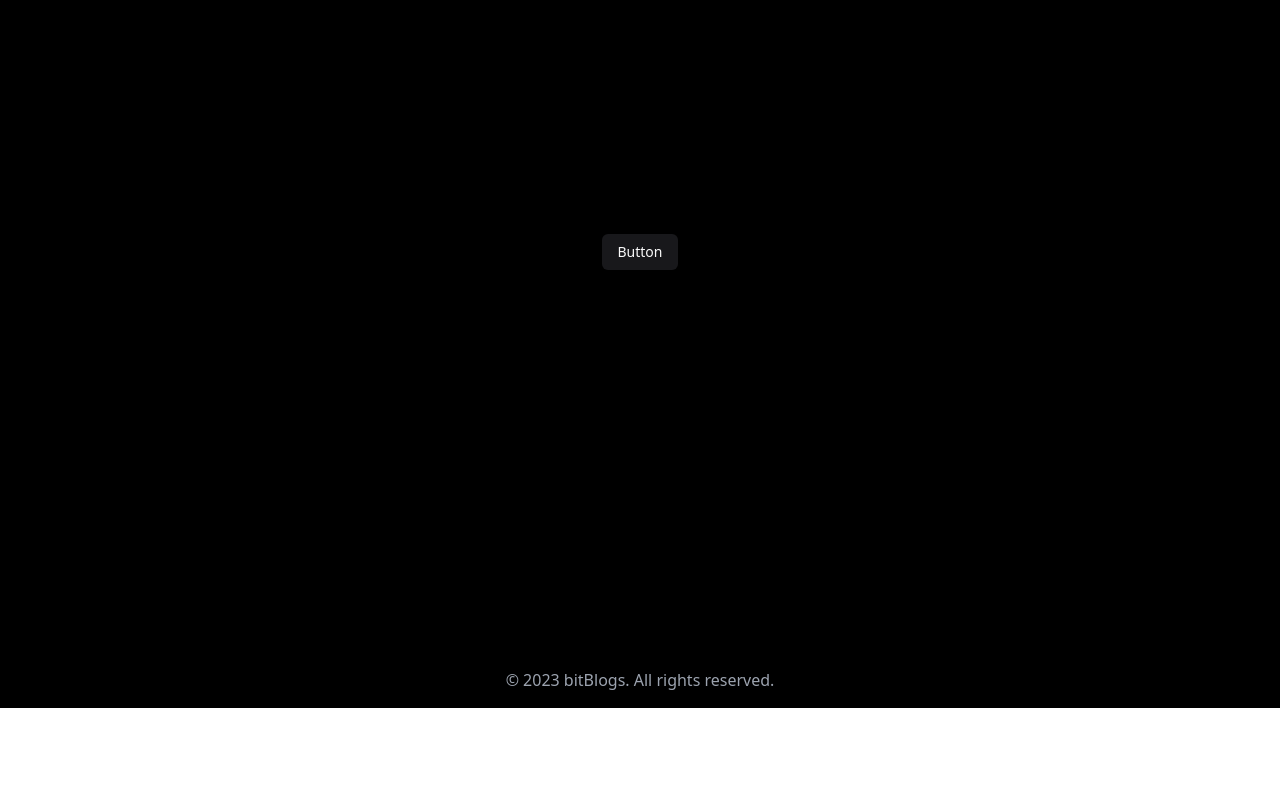
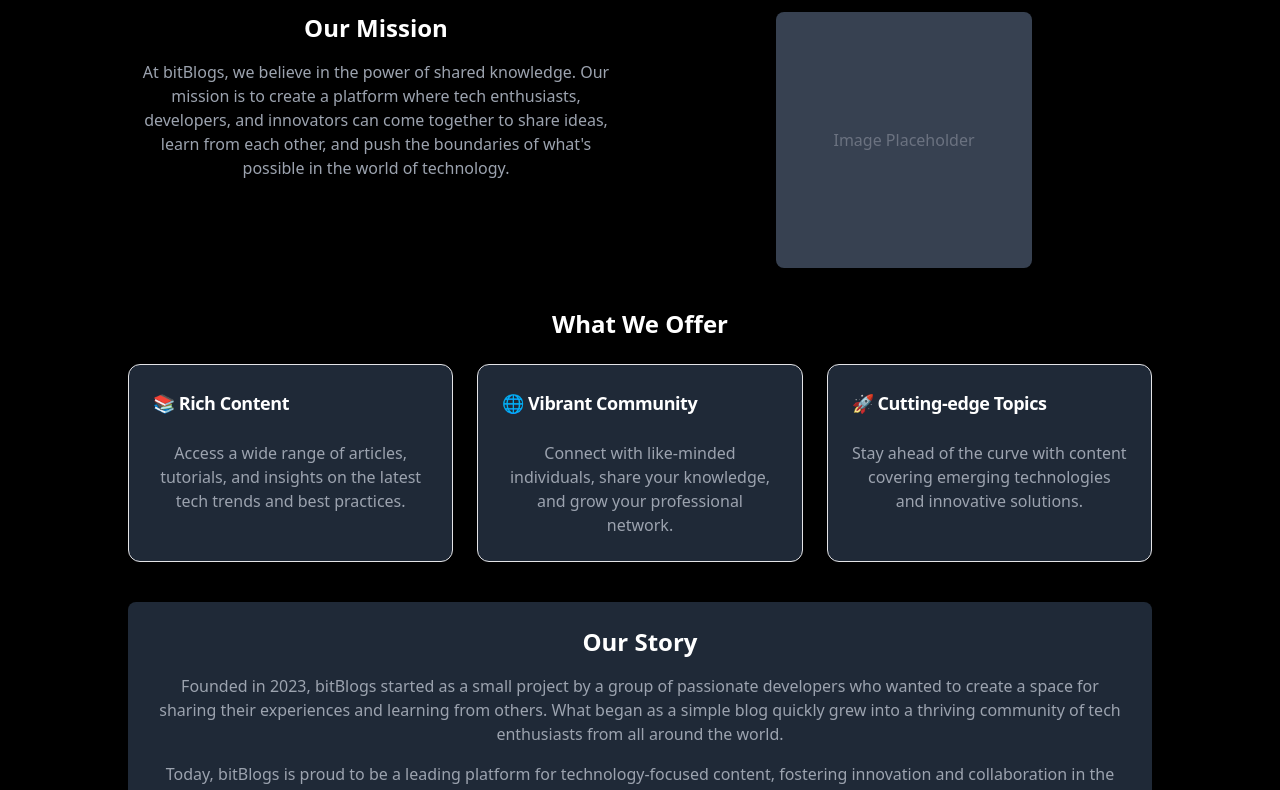
Before and after one commit to Lasha-Dagelishvili/blogging-app, a React (Vite) app: page /about in a window 1280 px wide. Shown: the part 220-1010 px from the top of the page. Before the commit the page ends 928 px from the top, so only its background shows below. Built offline with nearby package versions, Linux system fonts and the light colour scheme; no server answers.

Commit message:
improved about page

```diff
--- a/index.html
+++ b/index.html
@@ -6,7 +6,7 @@
     <meta name="viewport" content="width=device-width, initial-scale=1.0" />
     <title>Vite + React + TS</title>
   </head>
-  <body>
+  <body class="bg-black">
     <div id="root" class="mx-auto max-w-[1280px] text-center">
       <img src="logo.png" alt="logo" class="h-[6em] p-6 hover:drop-shadow-[0_0_2em_#646cffaa]" />
     </div>
--- /dev/null
+++ b/src/components/ui/card.tsx
@@ -0,0 +1,76 @@
+import * as React from "react"
+
+import { cn } from "@/lib/utils"
+
+const Card = React.forwardRef<
+  HTMLDivElement,
+  React.HTMLAttributes<HTMLDivElement>
+>(({ className, ...props }, ref) => (
+  <div
+    ref={ref}
+    className={cn(
+      "rounded-xl border bg-card text-card-foreground shadow",
+      className
+    )}
+    {...props}
+  />
+))
+Card.displayName = "Card"
+
+const CardHeader = React.forwardRef<
+  HTMLDivElement,
+  React.HTMLAttributes<HTMLDivElement>
+>(({ className, ...props }, ref) => (
+  <div
+    ref={ref}
+    className={cn("flex flex-col space-y-1.5 p-6", className)}
+    {...props}
+  />
+))
+CardHeader.displayName = "CardHeader"
+
+const CardTitle = React.forwardRef<
+  HTMLDivElement,
+  React.HTMLAttributes<HTMLDivElement>
+>(({ className, ...props }, ref) => (
+  <div
+    ref={ref}
+    className={cn("font-semibold leading-none tracking-tight", className)}
+    {...props}
+  />
+))
+CardTitle.displayName = "CardTitle"
+
+const CardDescription = React.forwardRef<
+  HTMLDivElement,
+  React.HTMLAttributes<HTMLDivElement>
+>(({ className, ...props }, ref) => (
+  <div
+    ref={ref}
+    className={cn("text-sm text-muted-foreground", className)}
+    {...props}
+  />
+))
+CardDescription.displayName = "CardDescription"
+
+const CardContent = React.forwardRef<
+  HTMLDivElement,
+  React.HTMLAttributes<HTMLDivElement>
+>(({ className, ...props }, ref) => (
+  <div ref={ref} className={cn("p-6 pt-0", className)} {...props} />
+))
+CardContent.displayName = "CardContent"
+
+const CardFooter = React.forwardRef<
+  HTMLDivElement,
+  React.HTMLAttributes<HTMLDivElement>
+>(({ className, ...props }, ref) => (
+  <div
+    ref={ref}
+    className={cn("flex items-center p-6 pt-0", className)}
+    {...props}
+  />
+))
+CardFooter.displayName = "CardFooter"
+
+export { Card, CardHeader, CardFooter, CardTitle, CardDescription, CardContent }
--- a/src/pages/about.tsx
+++ b/src/pages/about.tsx
@@ -1,13 +1,102 @@
 import { FC } from "react";
+import { Card, CardHeader, CardTitle, CardContent } from "@/components/ui/card";
 import { Button } from "@/components/ui/button";
-
+import { Link } from "react-router-dom";
 
 const AboutPage: FC = () => {
+  return (
+    <div className="min-h-screen bg-black text-white flex flex-col items-center py-10 px-6">
+      <div className="max-w-5xl w-full text-center">
+        <h1 className="text-4xl font-bold mb-4">About bitBlogs</h1>
+        <p className="text-gray-400 mb-10">
+          Empowering tech enthusiasts to share knowledge and inspire innovation.
+        </p>
+      </div>
 
+      <div className="max-w-5xl w-full flex flex-col lg:flex-row items-center lg:items-start mb-10 gap-8">
+        <div className="lg:w-1/2">
+          <h2 className="text-2xl font-semibold mb-4">Our Mission</h2>
+          <p className="text-gray-400">
+            At bitBlogs, we believe in the power of shared knowledge. Our mission
+            is to create a platform where tech enthusiasts, developers, and
+            innovators can come together to share ideas, learn from each other,
+            and push the boundaries of what's possible in the world of
+            technology.
+          </p>
+        </div>
+        <div className="lg:w-1/2 flex justify-center">
+          <div className="w-64 h-64 bg-gray-700 rounded-lg flex items-center justify-center">
+            <span className="text-gray-500">Image Placeholder</span>
+          </div>
+        </div>
+      </div>
 
-  return (
-    <div className="min-h-screen flex items-center justify-center bg-black text-white">
-     <Button>Button</Button>
+      <div className="max-w-5xl w-full text-center mb-10">
+        <h2 className="text-2xl font-semibold mb-6">What We Offer</h2>
+        <div className="grid grid-cols-1 md:grid-cols-3 gap-6">
+          <Card className="bg-gray-800">
+            <CardHeader>
+              <CardTitle className="flex items-center gap-2 text-lg text-white">
+                📚 Rich Content
+              </CardTitle>
+            </CardHeader>
+            <CardContent className="text-gray-400">
+              Access a wide range of articles, tutorials, and insights on the
+              latest tech trends and best practices.
+            </CardContent>
+          </Card>
+          <Card className="bg-gray-800">
+            <CardHeader>
+              <CardTitle className="flex items-center gap-2 text-lg text-white">
+                🌐 Vibrant Community
+              </CardTitle>
+            </CardHeader>
+            <CardContent className="text-gray-400">
+              Connect with like-minded individuals, share your knowledge, and
+              grow your professional network.
+            </CardContent>
+          </Card>
+          <Card className="bg-gray-800">
+            <CardHeader>
+              <CardTitle className="flex items-center gap-2 text-lg text-white">
+                🚀 Cutting-edge Topics
+              </CardTitle>
+            </CardHeader>
+            <CardContent className="text-gray-400">
+              Stay ahead of the curve with content covering emerging technologies
+              and innovative solutions.
+            </CardContent>
+          </Card>
+        </div>
+      </div>
+
+      <div className="max-w-5xl w-full bg-gray-800 rounded-lg p-6 mb-10">
+        <h2 className="text-2xl font-semibold mb-4">Our Story</h2>
+        <p className="text-gray-400">
+          Founded in 2023, bitBlogs started as a small project by a group of
+          passionate developers who wanted to create a space for sharing their
+          experiences and learning from others. What began as a simple blog
+          quickly grew into a thriving community of tech enthusiasts from all
+          around the world.
+        </p>
+        <p className="text-gray-400 mt-4">
+          Today, bitBlogs is proud to be a leading platform for
+          technology-focused content, fostering innovation and collaboration in
+          the ever-evolving world of tech.
+        </p>
+      </div>
+
+      <div className="text-center">
+        <h2 className="text-2xl font-semibold mb-4">Join Us on Our Journey</h2>
+        <p className="text-gray-400 mb-6">
+          Whether you're a seasoned developer, a curious beginner, or somewhere
+          in between, there's a place for you at bitBlogs. Let's shape the
+          future of technology together.
+        </p>
+      <Link to="/SignUp">
+        <Button>Get Started Today</Button>
+      </Link>
+      </div>
     </div>
   );
 };
--- a/tailwind.config.js
+++ b/tailwind.config.js
@@ -2,7 +2,7 @@
 export default {
     darkMode: ["class"],
     content: [
-   [ "./index.html", "./src/**/*.{js,ts,jsx,tsx}"],
+    "./index.html", "./src/**/*.{js,ts,jsx,tsx}",
     "./node_modules/shadcn/ui/**/*.{js,ts,jsx,tsx}"
   ],
   theme: {
```
